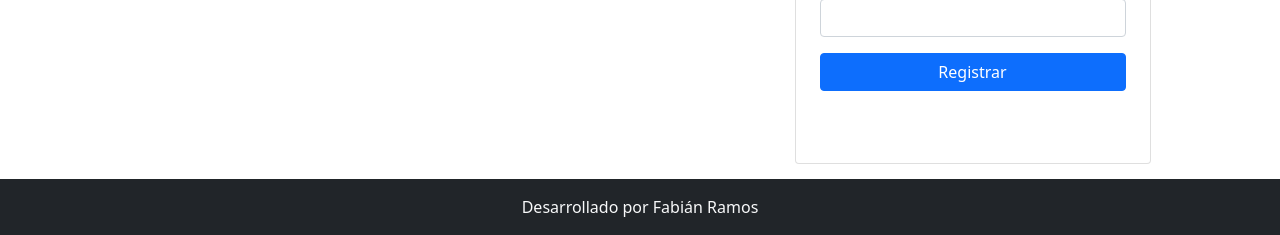
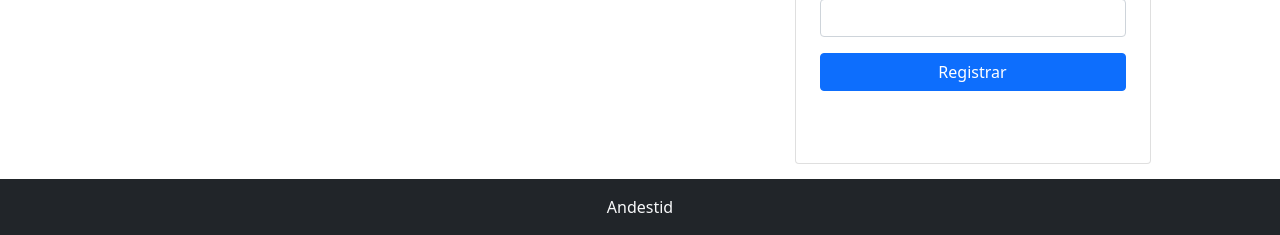
Before and after one commit to Andestid/CRUD-PHP-Boostrap, a PHP site: page /index.php in a window 1280 px wide. Shown: the part 565-800 px from the top of the page. Run offline with PHP 8.4, Linux system fonts and the light colour scheme; data that the repository does not hold is empty.

Commit message:
Update footer.php

```diff
--- a/template/footer.php
+++ b/template/footer.php
@@ -1,7 +1,7 @@
 <footer class="container-fluid bg-dark fixed-bottom">
     <div class="row">
         <div class="col-md text-light text-center py-3">
-            Desarrollado por Fabián Ramos
+           Andestid
         </div>
     </div>
 </footer>
```
